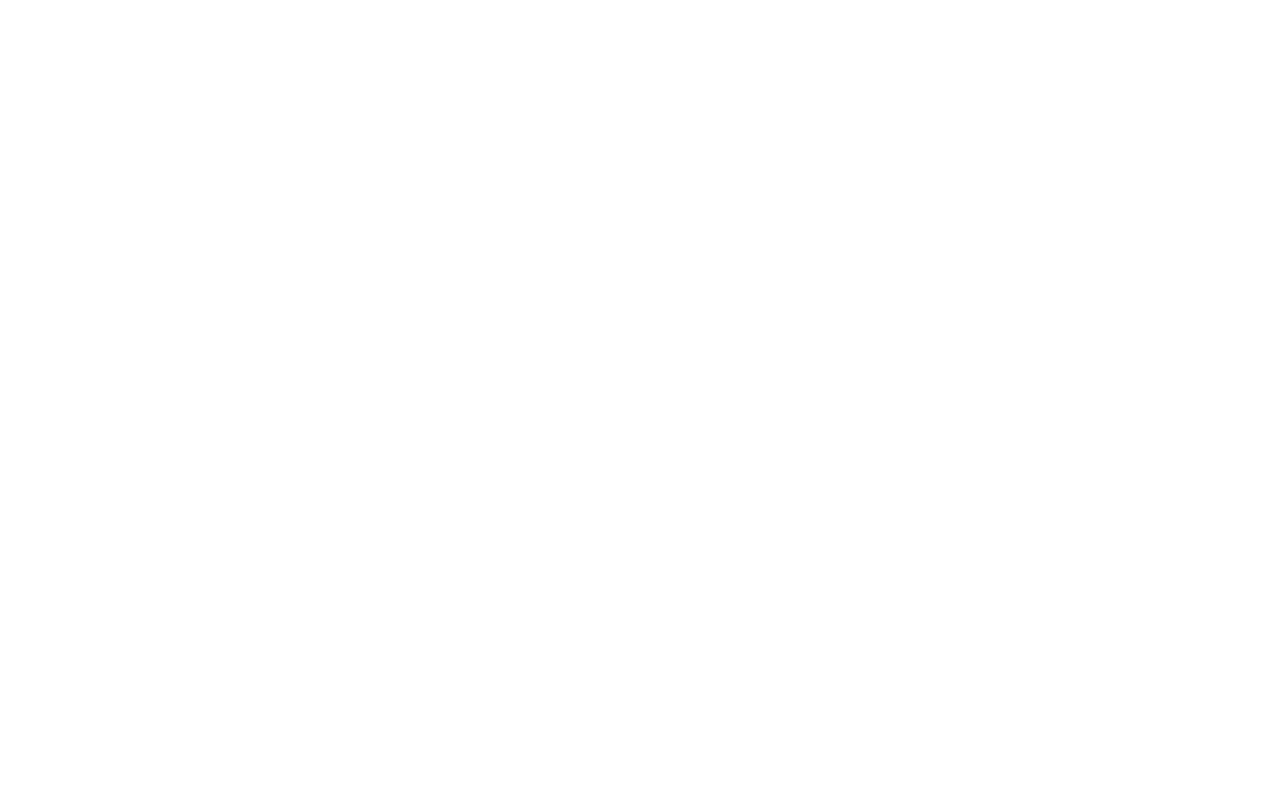
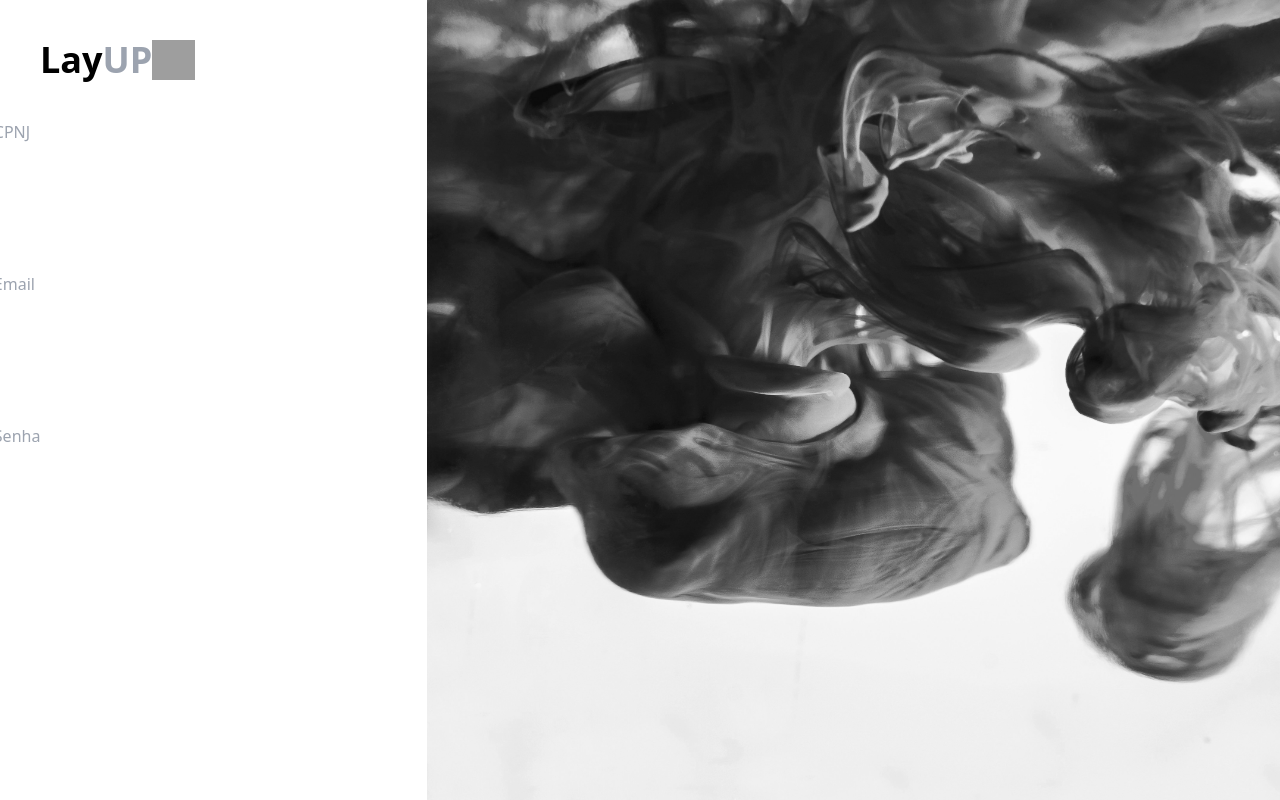
Before and after one commit to software-padaria/software-padaria, a Vue app: page /login in a window 1280 px wide. Before the commit this address had no page. Built offline with nearby package versions, Linux system fonts and the light colour scheme; grey boxes are pictures that could not be loaded.

Commit message:
FEAT: Inicio LoginView.vue Pedro #2

```diff
--- a/src/router/index.js
+++ b/src/router/index.js
@@ -8,6 +8,11 @@
       name: 'home',
       component: () => import('../views/HomeView.vue')
     },
+    {
+      path: '/login',
+      name: 'login',
+      component: () => import('../views/LoginView.vue')
+    },
 
 
   ]
--- a/src/views/HomeView.vue
+++ b/src/views/HomeView.vue
@@ -3,5 +3,6 @@
 </script>
 <template>
         <router-link to="/">Exemplo</router-link>
+        <router-link to="/login">Login</router-link>
 </template>
 <style scoped></style>
--- /dev/null
+++ b/src/views/LoginView.vue
@@ -0,0 +1,29 @@
+<script setup></script>
+
+<template>
+  <main class="flex flex-row">
+    <div class="form w-1/3 h-screen bg-white flex-col">
+      <div class="flex flex-row p-10">
+        <h1 class="text-4xl font-bold text-black">Lay</h1>
+        <h1 class="text-4xl font-bold text-gray-400">UP</h1>
+        <img src="../assets/icons8-layers-48.png" width="43" alt="" />
+      </div>
+
+      <form class="flex flex-col justify-center items-center gap-32 pr-52">
+        <input type="text" placeholder="CPNJ" />
+        <input type="text" placeholder="Email" />
+        <input type="text" placeholder="Senha" />
+      </form>
+    </div>
+
+    <div class="imagem w-2/3 h-screen"></div>
+  </main>
+</template>
+
+<style scoped>
+.imagem {
+  background-image: url(/src/assets/imagens/backgroundLogin.jpg);
+  background-size: 100%;
+  background-position: -0px -220px;
+}
+</style>
```
Also changed, not shown: src/assets/imagens/backgroundLogin.jpg (added).
